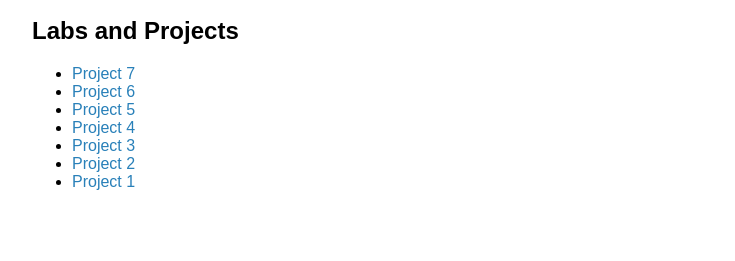
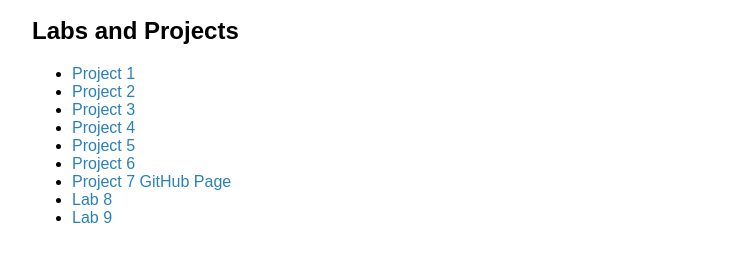
Before and after one commit to laddisu/laddisu.github.io, a plain HTML site: page index.html in a window 1280 px wide. Shown: the part 149-410 px from the top of the page, without its empty margins (208-943 px from the left). Drawn offline with Linux system fonts and the light colour scheme.

Commit message:
Update index.html

```diff
--- a/index.html
+++ b/index.html
@@ -17,13 +17,16 @@
 
   <h2>Labs and Projects</h2>
   <ul>
-    <li><a href="https://github.com/laddisu/cit281-p7" target="_blank">Project 7</a></li>
+    <li><a href="https://github.com/laddisu/cit281-p1" target="_blank">Project 1</a></li>
+    <li><a href="https://github.com/laddisu/cit281-p2" target="_blank">Project 2</a></li>
+    <li><a href="https://github.com/laddisu/cit281-p3" target="_blank">Project 3</a></li>
+    <li><a href="https://github.com/laddisu/cit281-p4" target="_blank">Project 4</a></li>
+    <li><a href="https://github.com/laddisu/cit281-p5" target="_blank">Project 5</a></li>
     <li><a href="https://github.com/laddisu/cit281-p6" target="_blank">Project 6</a></li>
-    <li><a href="https://github.com/laddisu/cit281-p5" target="_blank">Project 5</a></li>
-    <li><a href="https://github.com/laddisu/cit281-p4" target="_blank">Project 4</a></li>
-    <li><a href="https://github.com/laddisu/cit281-p3" target="_blank">Project 3</a></li>
-    <li><a href="https://github.com/laddisu/cit281-p2" target="_blank">Project 2</a></li>
-    <li><a href="https://github.com/laddisu/cit281-p1" target="_blank">Project 1</a></li>
+    <li><a href="https://laddisu.github.io/cit281-p7" target="_blank">Project 7 GitHub Page</a></li>
+    <li><a href="https://github.com/laddisu/cit281-lab8" target="_blank">Lab 8</a></li>
+    <li><a href="https://github.com/laddisu/cit281-lab9" target="_blank">Lab 9</a></li>
   </ul>
+
 </body>
 </html>
```
